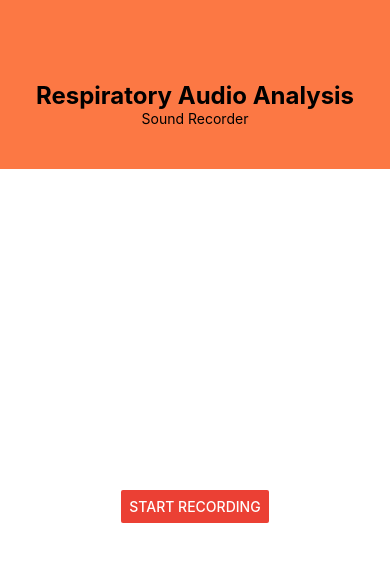
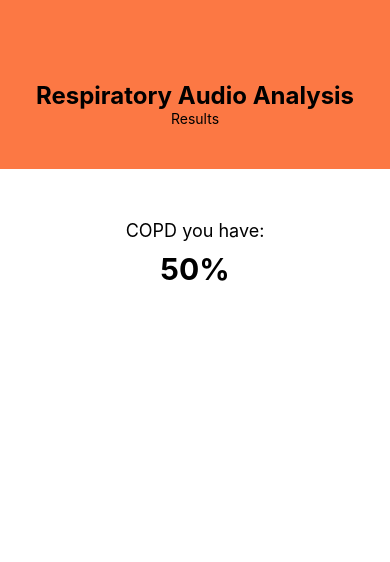
Before and after one commit to harbans-singh/respiratory-audio-analysis-recorder, a React Native app: screen / in a window 390 px wide. Shown: the top 562 px of the page. Built offline with nearby package versions, Linux system fonts and the light colour scheme.

Commit message:
Updated components' UI

```diff
--- a/App.js
+++ b/App.js
@@ -1,8 +1,10 @@
-import React from 'react';
+import React, { useEffect } from 'react';
 import Recorder from './components/Recorder';
+import Result from './components/Result';
 
 export default function App() {
   return (
-    <Recorder />
+    // <Recorder />
+    <Result />
   );
 }
--- a/components/Result.js
+++ b/components/Result.js
@@ -0,0 +1,86 @@
+import React from 'react';
+import { View, TouchableOpacity, StyleSheet, Text, ActivityIndicator } from "react-native";
+
+const Result = () => {
+    return (
+        <View style={styles.container}>
+            <View style={styles.header}>
+                <View style={styles.header_container}>
+                    <Text style={styles.title}>Respiratory Audio Analysis</Text>
+                    <Text>Results</Text>
+                </View>
+            </View>
+            <View style={styles.body}>
+                <View style={styles.row1}>
+                    <View style={styles.row1_col1}>
+                        <Text style={styles.row1_title}>COPD you have:</Text>
+                        <Text style={styles.row1_precent}>50%</Text>
+                    </View>
+                </View>
+                {/* <View style={styles.row2}>
+                </View> */}
+                {/* <ActivityIndicator size='large' /> */}
+            </View>
+        </View>
+    );
+}
+
+const styles = StyleSheet.create({
+    container: {
+        flex: 1,
+        backgroundColor: '#ffd',
+        alignItems: 'center',
+        justifyContent: 'center'
+    },
+    header_container: {
+        marginTop: 40,
+        alignItems: 'center',
+    },
+    header: {
+        width: '100%',
+        height: '20%',
+        backgroundColor: '#fc7844',
+        alignItems: 'center',
+        justifyContent: 'center'
+    },
+    body: {
+        width: '100%',
+        height: '80%',
+        backgroundColor: '#fff',
+        alignItems: 'center',
+    },
+    title: {
+        fontSize: 24,
+        fontWeight: 'bold',
+    },
+    row1: {
+        display: 'flex',
+        flexDirection: 'row',
+        height: 150,
+        padding: 10
+    },
+    // row2: {
+    //     width: '100%',
+    //     backgroundColor: 'yellow',
+    //     display: 'flex',
+    //     flexDirection: 'row',
+    //     height: 150,
+    // },
+    row1_col1: {
+        width: '100%',
+        alignItems: 'center',
+        justifyContent: 'center',
+        // backgroundColor: 'red',
+        marginTop: 20
+    },
+    row1_title: {
+        fontSize: 18,
+        marginBottom: 10
+    },
+    row1_precent: {
+        fontSize: 30,
+        fontWeight: 'bold'
+    }
+});
+
+export default Result;
--- a/package.json
+++ b/package.json
@@ -10,6 +10,9 @@
     "eject": "expo eject"
   },
   "dependencies": {
+    "@react-native-firebase/app": "^15.2.0",
+    "@react-navigation/native": "^6.0.11",
+    "@react-navigation/native-stack": "^6.7.0",
     "expo": "~45.0.0",
     "expo-av": "~11.2.3",
     "expo-sharing": "~10.2.0",
@@ -17,6 +20,8 @@
     "react": "17.0.2",
     "react-dom": "17.0.2",
     "react-native": "0.68.2",
+    "react-native-safe-area-context": "4.2.4",
+    "react-native-screens": "~3.11.1",
     "react-native-web": "0.17.7"
   },
   "devDependencies": {
```
Also changed, not shown: components/Recorder.js (+4 -3 lines), 2 other files (tests, documents, lock files or other folders).
